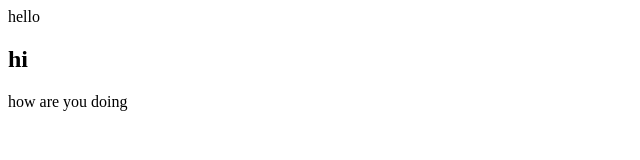
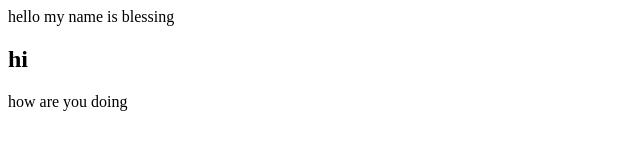
Before and after one commit to bspark23/JSONs, a plain HTML site: page index.html in a window 1280 px wide. Shown: the whole page, without its empty margins (0-640 px from the left). Drawn offline with Linux system fonts and the light colour scheme.

Commit message:
Update index.html

```diff
--- a/index.html
+++ b/index.html
@@ -1,3 +1,3 @@
-<div>hello</div>
+<div>hello my name is blessing</div>
 <h2>hi</h2
         <p> how are you doing<p/>
```
